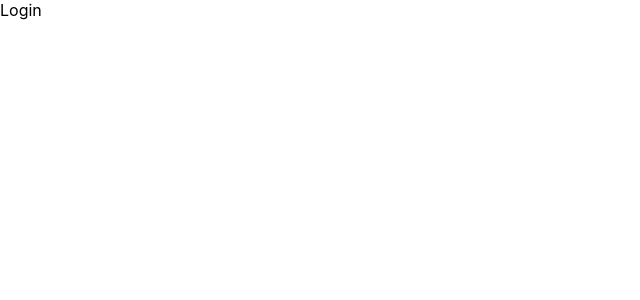
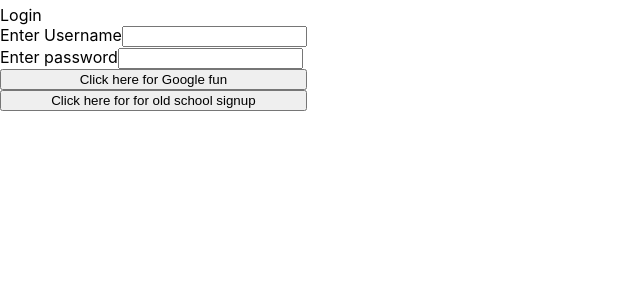
Before and after one commit to elGrogz/billable-hours-timer, a React (Create React App) app: page / in a window 1280 px wide. Shown: the top 300 px of the page, without its empty margins (0-640 px from the left). Built offline with nearby package versions, Linux system fonts and the light colour scheme.

Commit message:
tidied up login and signup pages

```diff
--- a/src/components/LoginComponent.tsx
+++ b/src/components/LoginComponent.tsx
@@ -6,9 +6,24 @@
 
 const LoginComponent = () => {
   return (
-    <div>
-      {/* <button onClick={handleSignInWithGoogle}>Sign in!</button> */}
+    <div
+      style={{
+        display: "inline-flex",
+        flexDirection: "column",
+        marginTop: 5,
+      }}
+    >
       Login
+      <div>
+        Enter Username
+        <input type="text" />
+      </div>
+      <div>
+        Enter password
+        <input type="password" />
+      </div>
+      <button>Click here for Google fun</button>
+      <button>Click here for for old school signup</button>
     </div>
   );
 };
--- a/src/components/SignupComponent.tsx
+++ b/src/components/SignupComponent.tsx
@@ -1,5 +1,27 @@
 const SignupComponent = () => {
-  return <div>Signup</div>;
+  return (
+    <div
+      style={{
+        display: "inline-flex",
+        flexDirection: "column",
+        marginTop: 5,
+      }}
+    >
+      Signup
+      <div>
+        Enter Username
+        <input type="text" />
+      </div>
+      <div>
+        Enter password
+        <input type="password" />
+      </div>
+      <div>
+        Re-enter password
+        <input type="password" />
+      </div>
+    </div>
+  );
 };
 
 export default SignupComponent;
```
